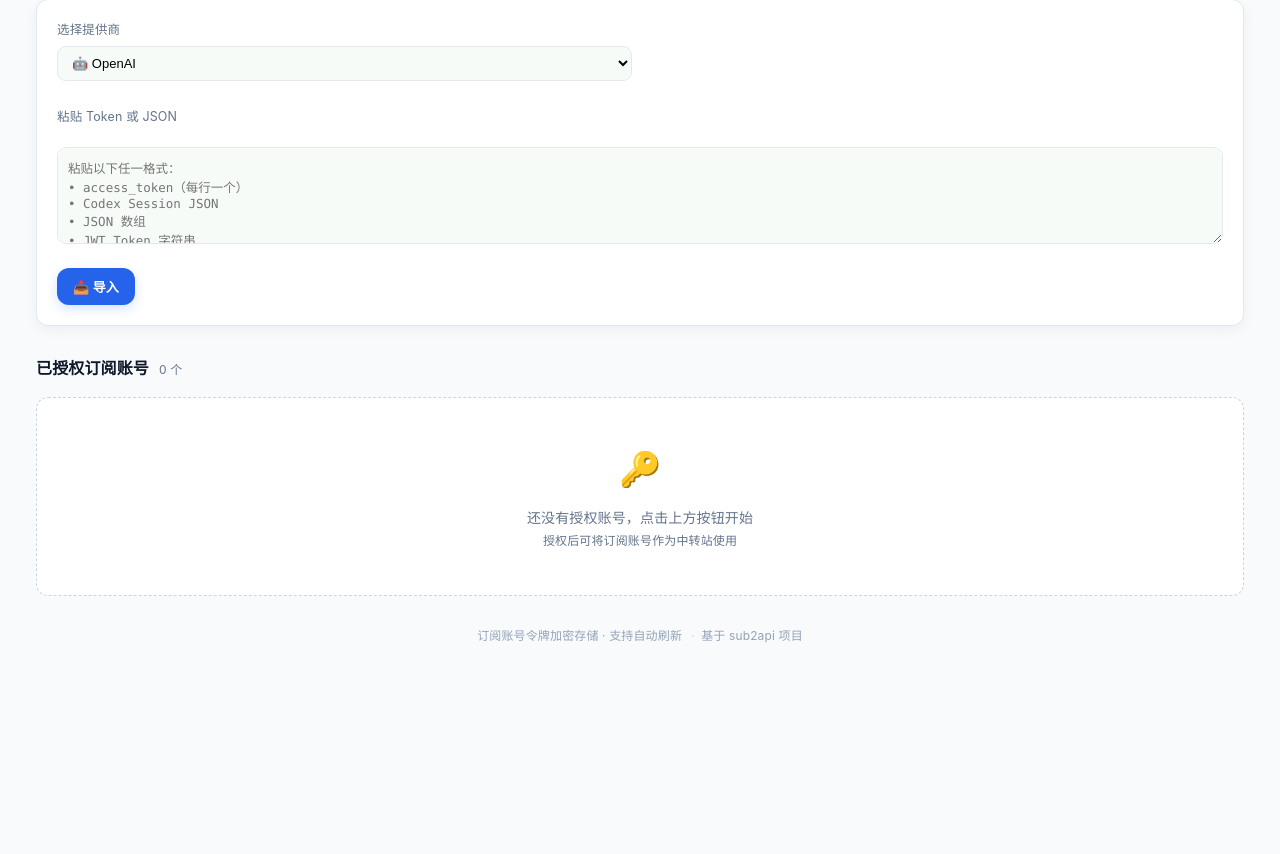
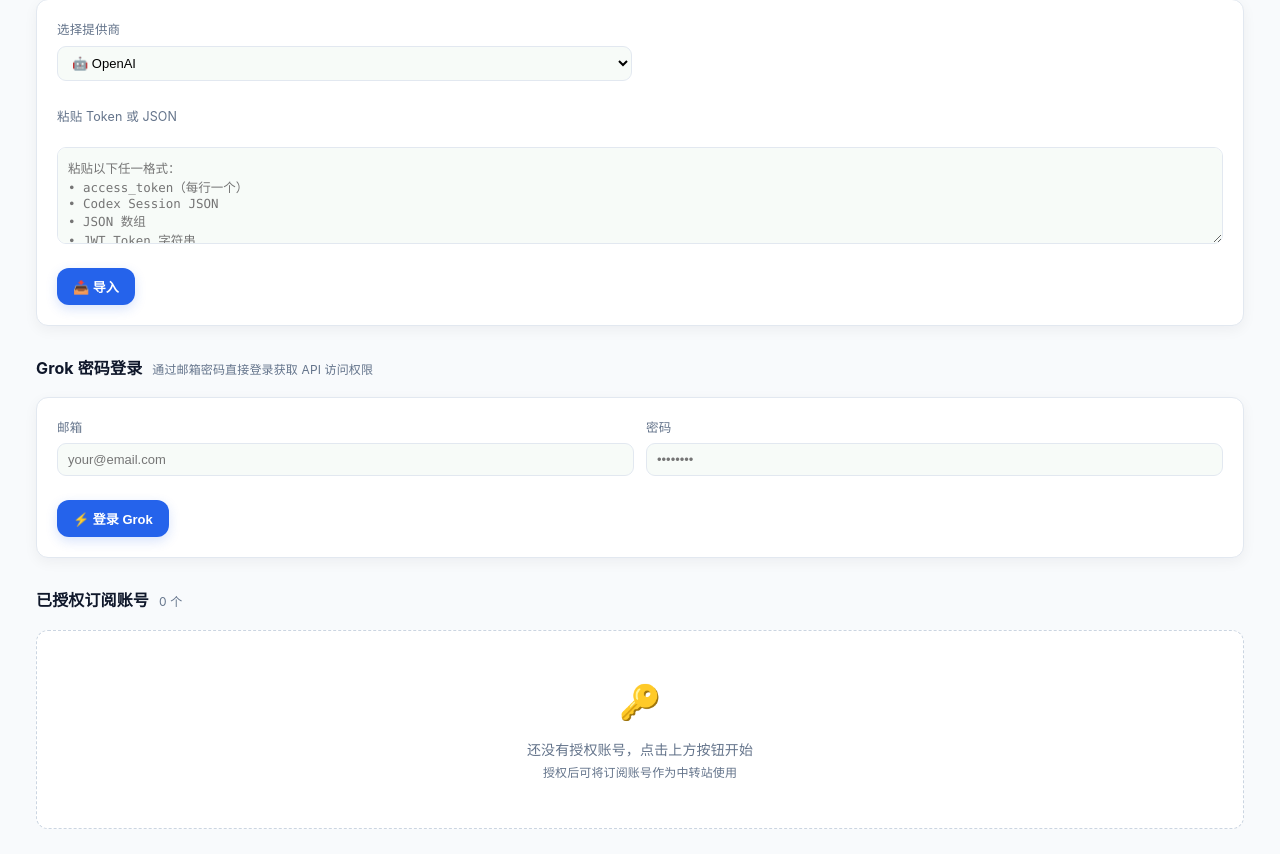
Before and after one commit to listnm/AI_CHAT, a Flask app: page /oa in a window 1280 px wide. Shown: the part 659-1513 px from the top of the page. Before the commit the page ends 1302 px from the top, so only its background shows below. Run offline with Flask 2, Linux system fonts and the light colour scheme; the visitor is signed in with stand-in values (Sample User, id 1); some libraries are stand-ins or nearby versions.

Commit message:
feat: implement Grok email/password login with Device Code OAuth flow

```diff
--- a/templates/oa.html
+++ b/templates/oa.html
@@ -105,6 +105,27 @@
     <div style="display:flex;gap:10px;margin-top:10px">
       <button class="btn primary" onclick="importToken()">📥 导入</button>
       <span id="import-status" style="font-size:12px;color:var(--muted);align-self:center"></span>
+    </div>
+  </div>
+
+  <!-- Grok 密码登录 -->
+  <div class="sec-title"><h2>Grok 密码登录</h2>
+    <span class="hint">通过邮箱密码直接登录获取 API 访问权限</span>
+  </div>
+  <div class="card" style="padding:20px;margin-bottom:30px">
+    <div style="display:grid;grid-template-columns:1fr 1fr;gap:12px">
+      <div>
+        <label style="display:block;font-size:12.5px;color:var(--muted);margin-bottom:5px">邮箱</label>
+        <input id="grok-email" type="email" placeholder="your@email.com" style="width:100%;padding:8px 10px;border-radius:9px;border:1px solid var(--line);background:#f7fbf8;font-size:13px">
+      </div>
+      <div>
+        <label style="display:block;font-size:12.5px;color:var(--muted);margin-bottom:5px">密码</label>
+        <input id="grok-password" type="password" placeholder="••••••••" style="width:100%;padding:8px 10px;border-radius:9px;border:1px solid var(--line);background:#f7fbf8;font-size:13px">
+      </div>
+    </div>
+    <div style="display:flex;gap:10px;margin-top:10px">
+      <button class="btn primary" onclick="grokPasswordLogin()">⚡ 登录 Grok</button>
+      <span id="grok-login-status" style="font-size:12px;color:var(--muted);align-self:center"></span>
     </div>
   </div>
 
@@ -246,6 +267,32 @@ async function syncToStation(id) {
   if (d.ok) setTimeout(() => location.reload(), 500);
 }
 
+async function grokPasswordLogin() {
+  const email = $('grok-email').value.trim();
+  const password = $('grok-password').value;
+  if (!email || !password) { toast('请输入邮箱和密码'); return; }
+
+  const status = $('grok-login-status');
+  status.textContent = '正在登录...';
+  status.style.color = 'var(--muted)';
+
+  const d = await api('/api/oa/password-login', {
+    method: 'POST',
+    body: JSON.stringify({email, password}),
+  });
+
+  if (d.ok) {
+    status.textContent = '✅ ' + d.message;
+    status.style.color = 'var(--green)';
+    toast(d.message, true);
+    setTimeout(() => location.reload(), 1000);
+  } else {
+    status.textContent = '❌ ' + d.message;
+    status.style.color = 'var(--danger)';
+    toast(d.message);
+  }
+}
+
 function deleteAccount(id, name) {
   confirmCb = async () => {
     const d = await api('/api/oa/accounts/' + id, {method: 'DELETE'});
```
